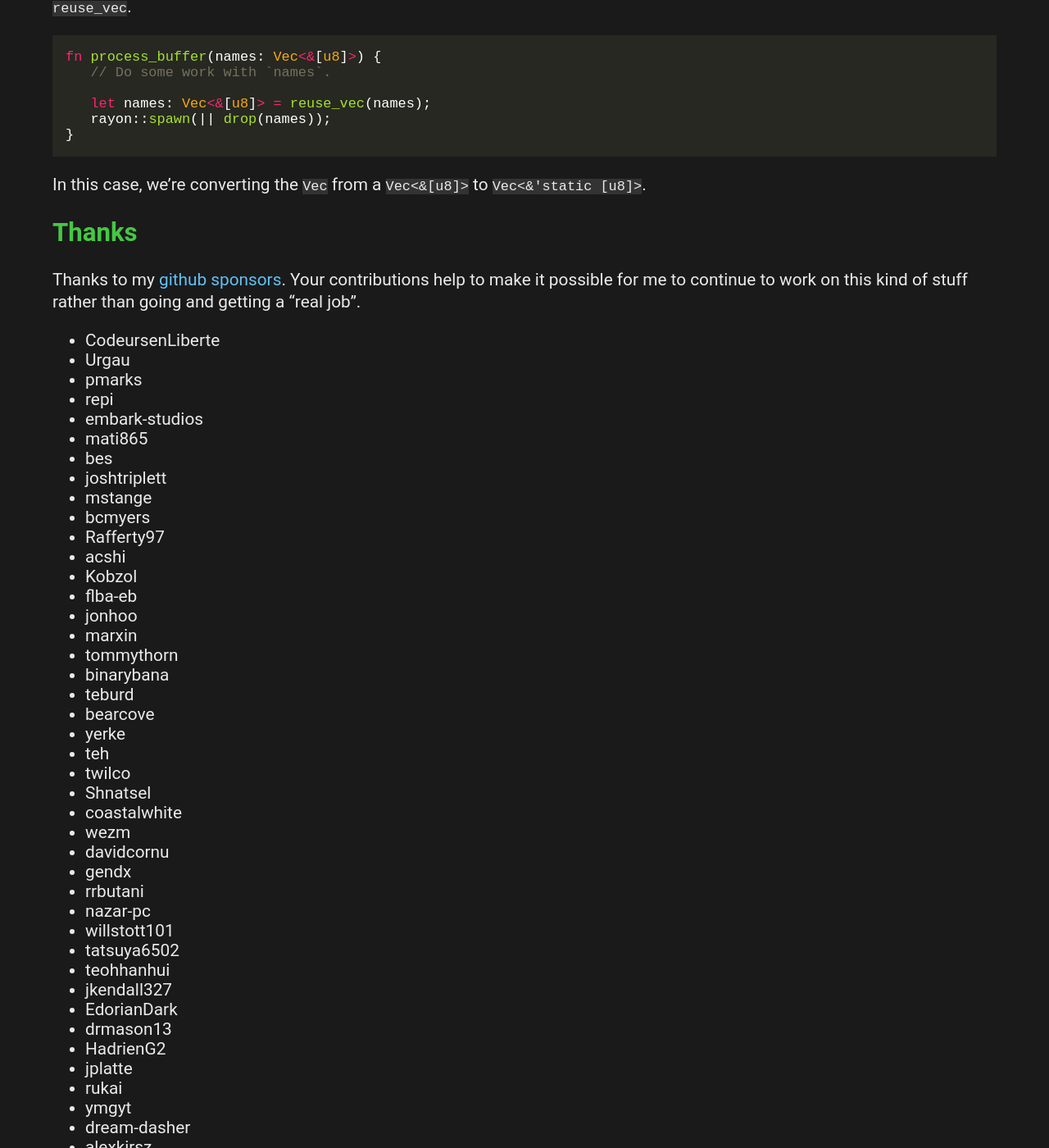
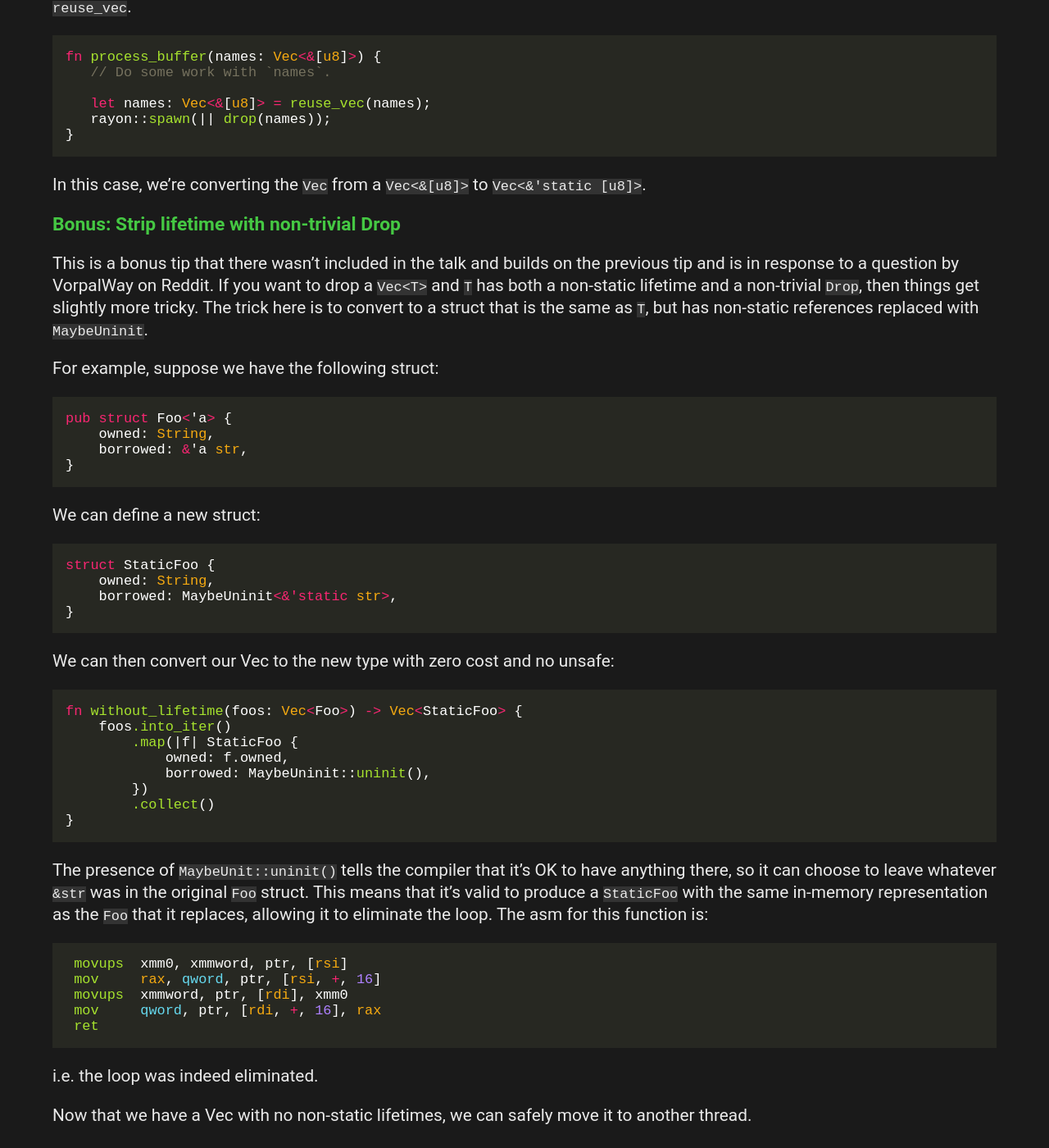
Before and after one commit to davidlattimore/davidlattimore.github.io, a Jekyll site: the page built from _posts/2025-09-03-rustforge-wild-performance-tricks.md, in a window 1280 px wide and 1400 px high, scrolled down 6938 px. Shown: the whole window at 82% size. Built offline with Jekyll 4.4.1, drawn with Linux system fonts in a browser that asks for light colours.

Commit message:
Add bonus tip

````diff
--- a/_posts/2025-09-03-rustforge-wild-performance-tricks.md
+++ b/_posts/2025-09-03-rustforge-wild-performance-tricks.md
@@ -348,6 +348,62 @@ fn process_buffer(names: Vec<&[u8]>) {
 
 In this case, we're converting the `Vec` from a `Vec<&[u8]>` to  `Vec<&'static [u8]>`.
 
+## Bonus: Strip lifetime with non-trivial Drop
+
+This is a bonus tip that there wasn't included in the talk and builds on the previous tip and is in
+ response to a question by VorpalWay on Reddit. If you want to drop a `Vec<T>` and `T` has both a
+non-static lifetime and a non-trivial `Drop`, then things get slightly more tricky. The trick here
+is to convert to a struct that is the same as `T`, but has non-static references replaced with
+`MaybeUninit`.
+
+For example, suppose we have the following struct:
+
+```rust
+pub struct Foo<'a> {
+    owned: String,
+    borrowed: &'a str,
+}
+```
+
+We can define a new struct:
+
+```rust
+struct StaticFoo {
+    owned: String,
+    borrowed: MaybeUninit<&'static str>,
+}
+```
+
+We can then convert our Vec to the new type with zero cost and no unsafe:
+
+```rust
+fn without_lifetime(foos: Vec<Foo>) -> Vec<StaticFoo> {
+    foos.into_iter()
+        .map(|f| StaticFoo {
+            owned: f.owned,
+            borrowed: MaybeUninit::uninit(),
+        })
+        .collect()
+}
+```
+
+The presence of `MaybeUnit::uninit()` tells the compiler that it's OK to have anything there, so it
+can choose to leave whatever `&str` was in the original `Foo` struct. This means that it's valid to
+produce a `StaticFoo` with the same in-memory representation as the `Foo` that it replaces, allowing
+it to eliminate the loop. The asm for this function is:
+
+```nasm
+ movups  xmm0, xmmword, ptr, [rsi]
+ mov     rax, qword, ptr, [rsi, +, 16]
+ movups  xmmword, ptr, [rdi], xmm0
+ mov     qword, ptr, [rdi, +, 16], rax
+ ret
+```
+
+i.e. the loop was indeed eliminated.
+
+Now that we have a Vec with no non-static lifetimes, we can safely move it to another thread.
+
 # Thanks
 
 Thanks to my [github sponsors](https://github.com/sponsors/davidlattimore). Your contributions help
````
